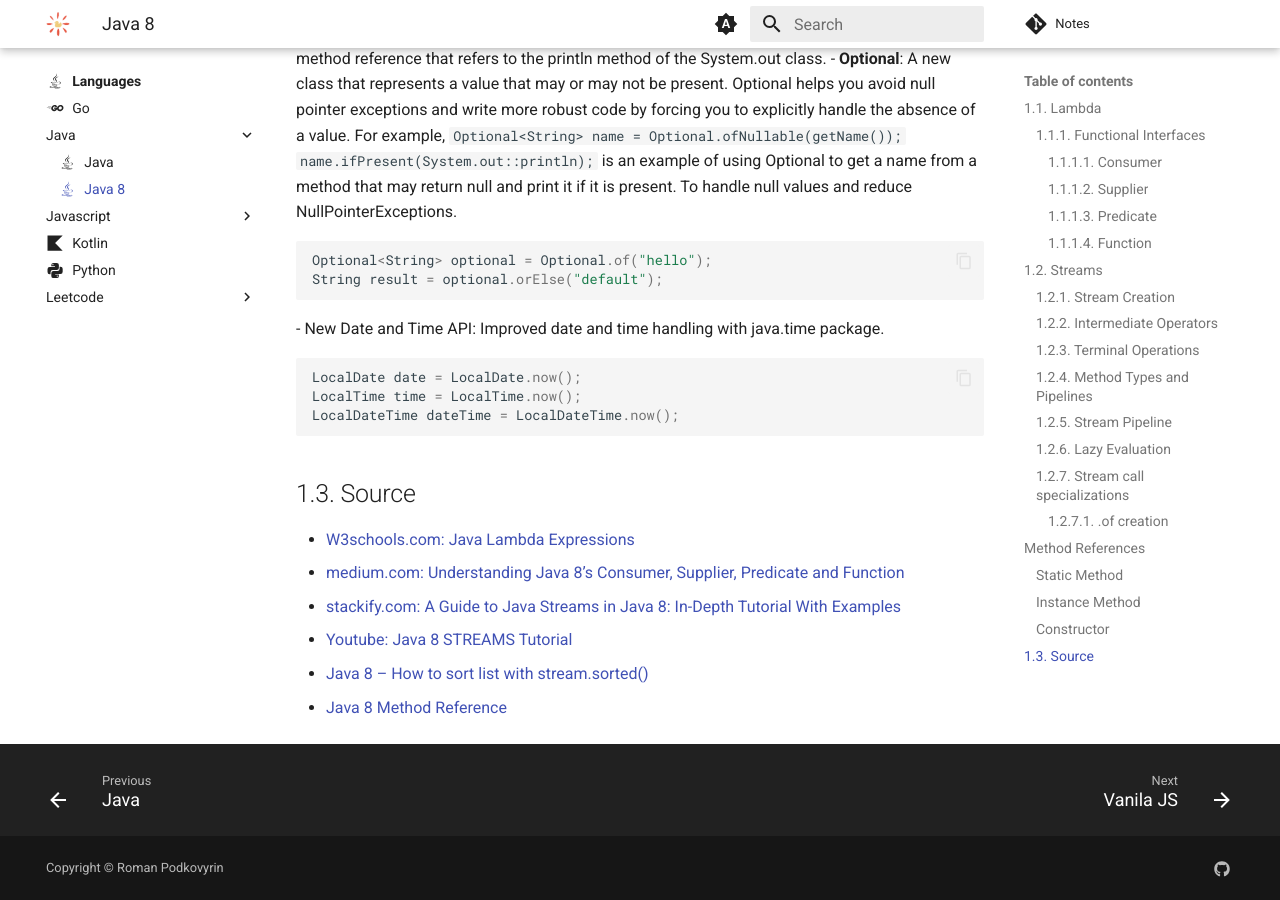
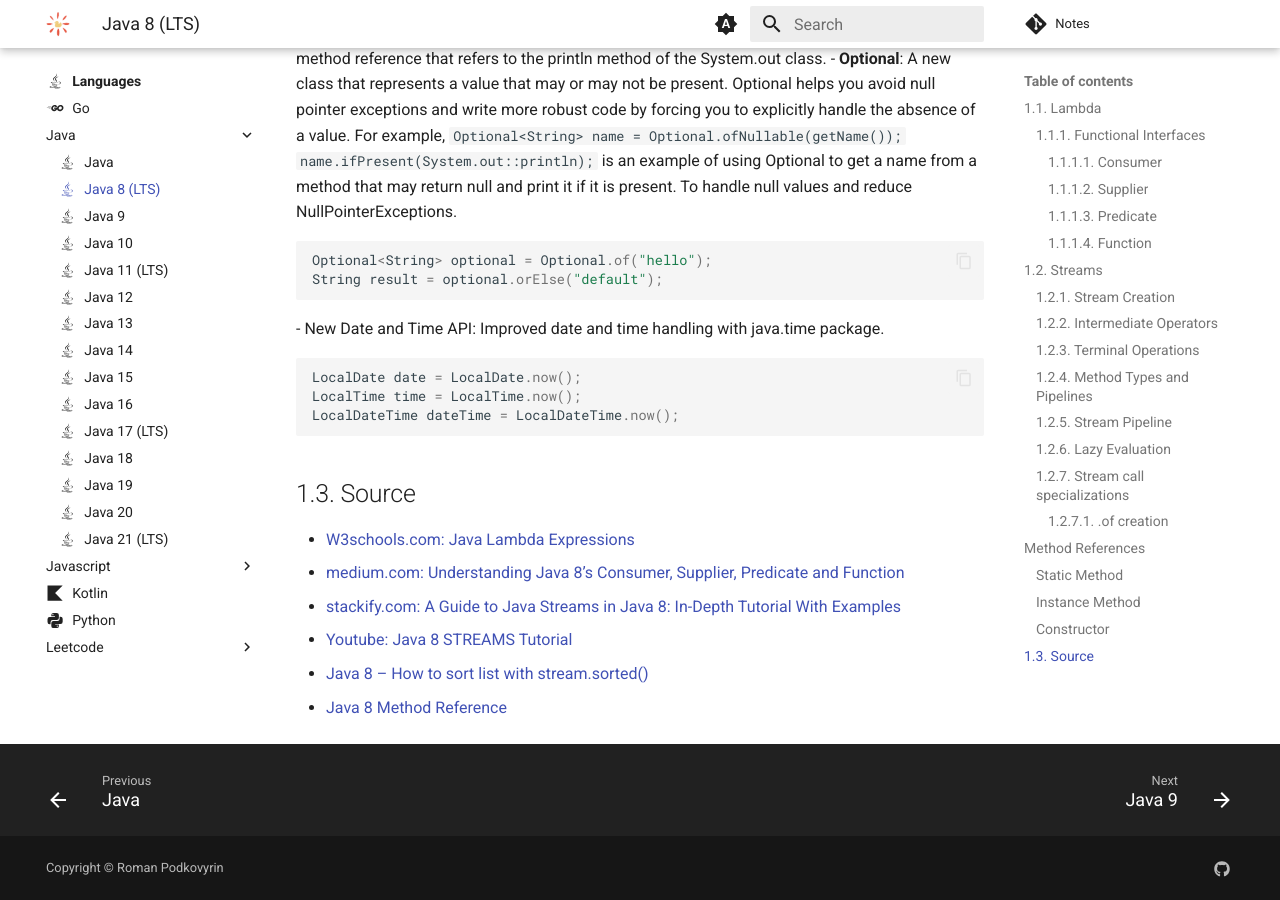
Before and after one commit to RomanPodkovyrin/Notes, an MkDocs documentation site: the page built from docs/languages/java/java8.md, in a window 1280 px wide and 900 px high, scrolled down 13715 px. Built offline with MkDocs 1.6.1 and Material for MkDocs 9.7.7, drawn with Linux system fonts in a browser that asks for light colours; comment, search, counter and statistics services are not loaded.

Commit message:
feat: add java to structure

```diff
--- a/mkdocs.yml
+++ b/mkdocs.yml
@@ -148,7 +148,21 @@ nav:
     - Go: languages/go/go.md
     - Java:
       - Java: languages/java/java.md
-      - Java 8: languages/java/java8.md
+      - Java 8 (LTS): languages/java/java8.md
+      - Java 9: languages/java/java9.md
+      - Java 10: languages/java/java10.md
+      - Java 11 (LTS): languages/java/java11.md
+      - Java 12: languages/java/java12.md
+      - Java 13: languages/java/java13.md
+      - Java 14: languages/java/java14.md
+      - Java 15: languages/java/java15.md
+      - Java 16: languages/java/java16.md
+      - Java 17 (LTS): languages/java/java17.md
+      - Java 18: languages/java/java18.md
+      - Java 19: languages/java/java19.md
+      - Java 20: languages/java/java20.md
+      - Java 21 (LTS): languages/java/java21.md
+
     - Javascript:
       - Vanila JS: languages/js/js.md
       - TypeScript: languages/typescript/typescript.md
```
